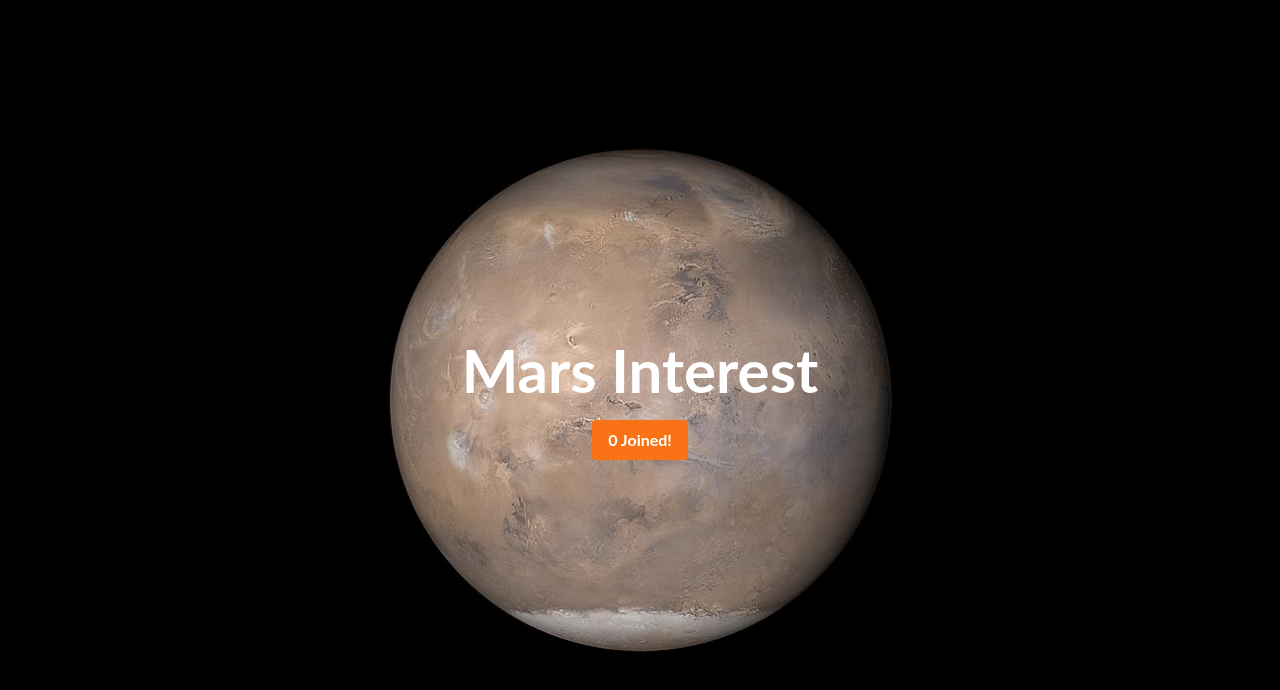
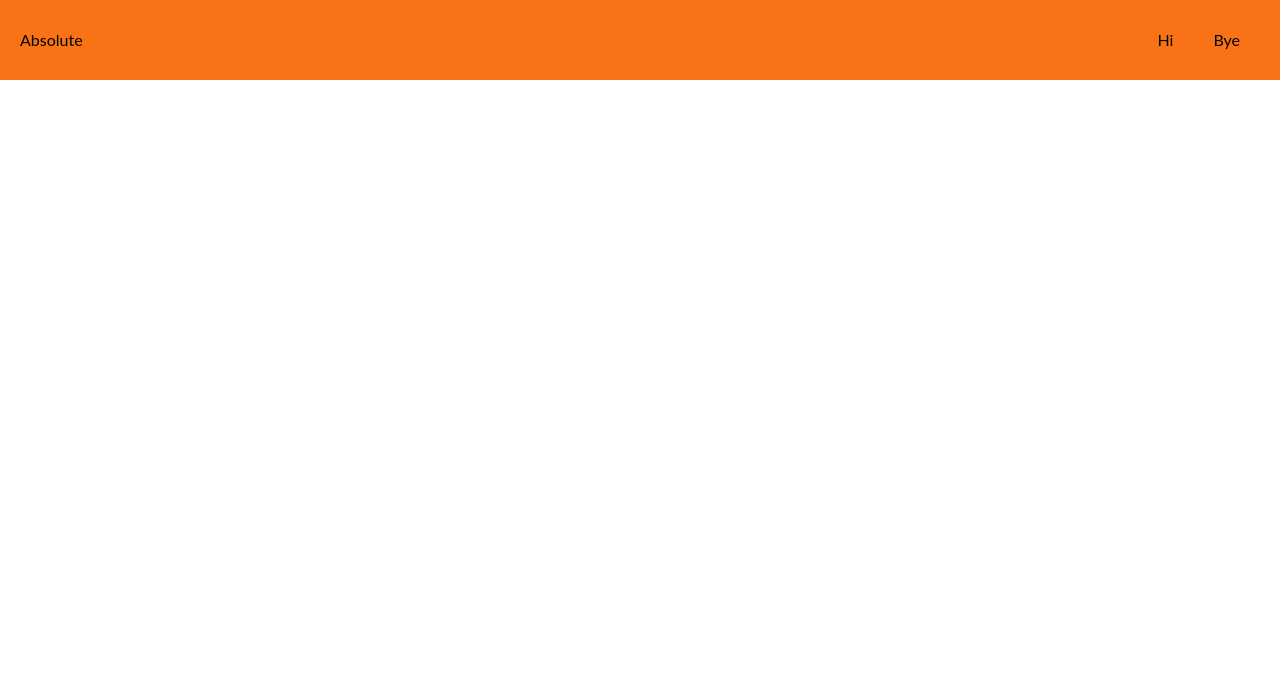
Before and after one commit to derp000/tsa-webmasters-2223, a React (Vite) app in the folder frontend/: page /nav in a window 1280 px wide. Shown: the top 690 px of the page. Built offline with nearby package versions, Linux system fonts and the light colour scheme.

Commit message:
Create basic navbar outline

```diff
--- a/frontend/src/App.jsx
+++ b/frontend/src/App.jsx
@@ -2,13 +2,15 @@ import React from "react";
 import { Routes, Route } from "react-router-dom";
 
 import Home from "./containers/Home";
-import TestDisclosure from "./components/TestDisclosure";
+import TestDisclosure from "./components/component-testing/TestDisclosure";
+import Navbar from "./components/Navbar";
 
 const App = () => {
   return (
     <Routes>
       <Route path="/*" element={<Home />} />
-      <Route path="/test" element={<TestDisclosure />} />
+      <Route path="/nav" element={<Navbar />} />
+      <Route path="/refnav" element={<TestDisclosure />} />
     </Routes>
   );
 };
--- a/frontend/src/components/Navbar.jsx
+++ b/frontend/src/components/Navbar.jsx
@@ -1,9 +1,24 @@
-import React from 'react'
+import React from "react";
+import { Disclosure } from "@headlessui/react";
 
 const Navbar = () => {
   return (
-    <div>Navbar</div>
+    <Disclosure as="nav" className="bg-orange-500">
+      <div className="flex items-center justify-between h-20">
+        <div className="absolute flex items-center justify-start pl-5">
+          <p>Absolute</p>
+        </div>
+        <div className="w-screen">
+          <div className="relative flex justify-end pr-10">
+            <div className="flex flex-row space-x-10">
+              <p>Hi</p>
+              <p>Bye</p>
+            </div>
+          </div>
+        </div>
+      </div>
+    </Disclosure>
   );
-}
+};
 
 export default Navbar;
--- a/frontend/src/components/TestDisclosure.jsx
+++ /dev/null
@@ -1,17 +0,0 @@
-import React from "react";
-import { Disclosure } from "@headlessui/react";
-import { ChevronRightIcon } from "@heroicons/react/20/solid";
-
-const TestDisclosure = () => {
-  return (
-    <Disclosure>
-      <Disclosure.Button>
-        Do you offer technical support?
-        <ChevronRightIcon className="ui-open:rotate-90 ui-open:transform" />
-      </Disclosure.Button>
-      <Disclosure.Panel>No</Disclosure.Panel>
-    </Disclosure>
-  );
-};
-
-export default TestDisclosure;
```
Also changed, not shown: 1 other file (tests, documents, lock files or other folders).
